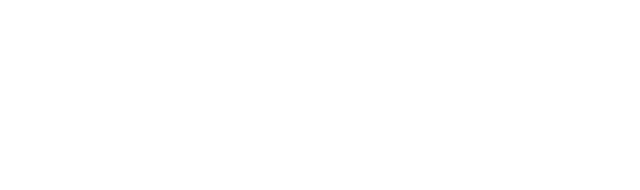
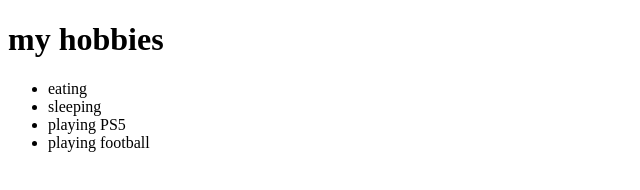
Before and after one commit to Leandrecodx/Minipro1, a plain HTML site: page hobby.html in a window 1280 px wide. Shown: the whole page, without its empty margins (0-640 px from the left). Drawn offline with Linux system fonts and the light colour scheme.

Commit message:
listed my favorite hobbies

```diff
--- a/hobby.html
+++ b/hobby.html
@@ -6,6 +6,12 @@
     <title>Document</title>
 </head>
 <body>
-
+    <h1>my hobbies</h1>
+    <ul>
+        <li>eating</li>
+        <li>sleeping</li>
+        <li>playing PS5</li>
+        <li>playing football</li>
+    </ul>
 </body>
 </html>
```
